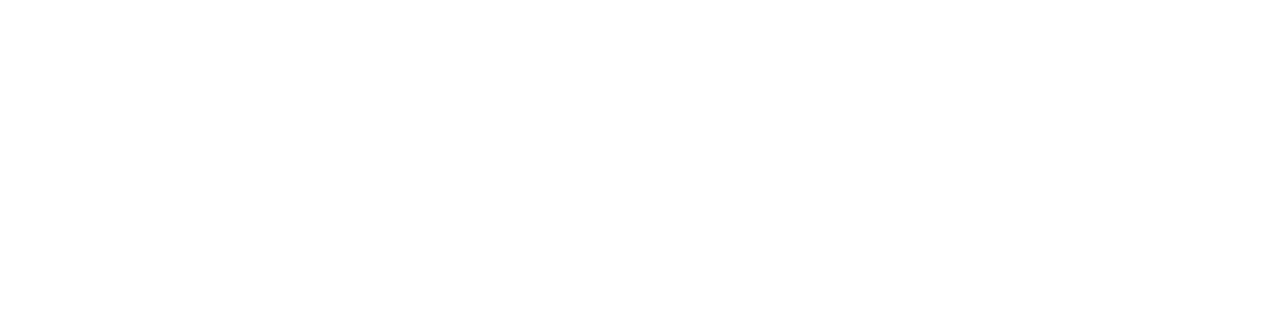
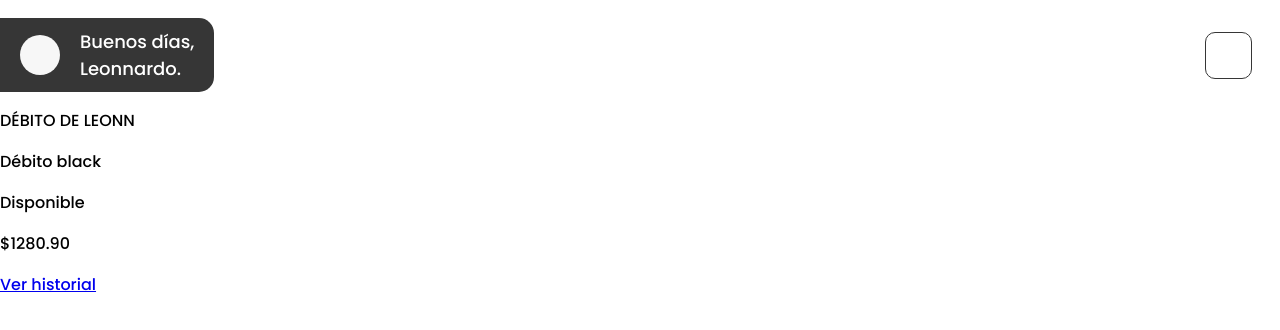
Before and after one commit to tuxdinosaur/bank, a plain HTML site: page index.html in a window 1280 px wide. Drawn offline with Linux system fonts and the light colour scheme.

Commit message:
:sparkles: [ADD] Se agregó estructura de pantalla inicio

```diff
--- a/css/main.css
+++ b/css/main.css
@@ -0,0 +1,44 @@
+body {
+  box-sizing: border-box;
+  margin: 0;
+  font-family: 'Poppins', sans-serif;
+}
+
+/* HEADER */
+
+.header {
+  margin-top: 18px;
+  display: flex;
+  align-items: center;
+  justify-content: space-between;
+}
+
+.header__menu {
+  background: #363636;
+  color: #FFFFFF;
+  padding: 10px 20px;
+  display: inline-flex;
+  border-radius: 0 15px 15px 0;
+  align-items: center ;
+}
+
+.menu__img {
+  background: #f7f7f7;
+  height: 40px;
+  width: 40px;
+  border-radius: 50%;
+  margin-right: 20px;
+}
+
+.header__menu > span {
+  font-weight: 500;
+  font-size: 18px;
+}
+
+.header__qr {
+  border: 1px solid #363636;
+  height: 45px;
+  width: 45px;
+  margin-right: 28px;
+  border-radius: 10px;
+}
--- a/index.html
+++ b/index.html
@@ -5,10 +5,38 @@
   <meta charset="UTF-8">
   <meta name="viewport" content="width=device-width, initial-scale=1.0">
   <title>Login | Bank</title>
+  <link rel="stylesheet" href="./css/main.css">
+  <link href="https://fonts.googleapis.com/css2?family=Poppins:wght@500;700&display=swap" rel="stylesheet">
 </head>
 
 <body>
 
+  <div class="container">
+
+    <header class="header">
+      <div class="header__menu">
+        <div class="menu__img"></div>
+        <span>Buenos días, <br /> Leonnardo.</span>
+      </div>
+      <div class="header__qr"></div>
+    </header>
+
+    <div class="card-bank">
+      <div class="card-bank__title">
+        <p>DÉBITO DE LEONN</p>
+        <p>Débito black</p>
+      </div>
+      <div class="card-bank__body">
+      </div>
+      <div class="card-bank__description">
+        <p>Disponible</p>
+        <p>$1280.90</p>
+        <a href="#">Ver historial</a>
+      </div>
+    </div>
+
+  </div>
+
 </body>
 
 </html>
```
